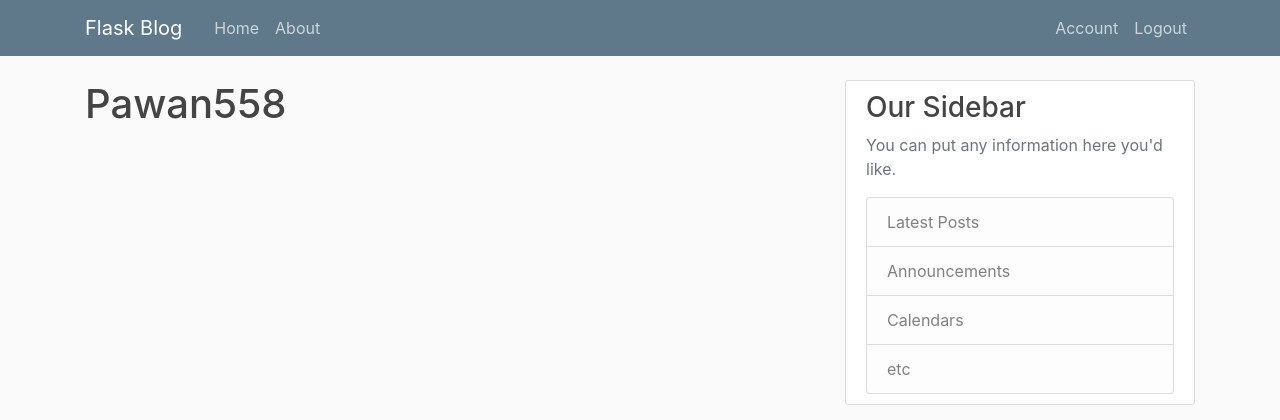
After one commit to khatri7968/WE-Project-19SW32-128-19SWX108, a Flask app: page /account in a window 1280 px wide. The commit adds this page. Shown: the top 420 px of the page. Run offline with Flask 2, Linux system fonts and the light colour scheme; a user stored in the database is signed in.

Commit message:
Authenticated the login and register

```diff
--- a/flaskblog/__init__.py
+++ b/flaskblog/__init__.py
@@ -1,6 +1,7 @@
 from flask import Flask
 from flask_sqlalchemy import SQLAlchemy
 from flask_bcrypt import Bcrypt
+from flask_login import LoginManager
 
 
 app = Flask(__name__)
@@ -8,5 +9,8 @@ app.config['SECRET_KEY'] = '684cce1ec4bcfbebaa14d2ff73a79fd3'
 app.config['SQLALCHEMY_DATABASE_URI'] = 'sqlite:///site.db'
 db = SQLAlchemy(app)
 bcrypt = Bcrypt(app)
+login_manager = LoginManager(app)
+login_manager.login_view = 'login'
+login_manager.login_message_category = 'info'
 
 from flaskblog import routes
--- a/flaskblog/routes.py
+++ b/flaskblog/routes.py
@@ -1,8 +1,8 @@
-from flask import render_template, url_for, redirect, flash
+from flask import render_template, url_for, redirect, flash, request
 from flaskblog import app, db, bcrypt
 from flaskblog.forms import RegristrationForm, LogInForm
 
-
+from flask_login import login_user, logout_user, current_user, login_required
 
 
 from flaskblog.models import User, Post
@@ -35,6 +35,8 @@ def about():
 
 @app.route("/register", methods=['GET', 'POST'])
 def register():
+    if current_user.is_authenticated:
+        return redirect(url_for('home'))
     form = RegristrationForm()
     if form.validate_on_submit():
         hashed_password = bcrypt.generate_password_hash(form.password.data).decode('utf-8')
@@ -47,11 +49,25 @@ def register():
 
 @app.route("/login", methods=['GET', 'POST'])
 def login():
+    if current_user.is_authenticated:
+        return redirect(url_for('home'))
     form = LogInForm()
     if form.validate_on_submit():
-        if form.email.data == 'admin@blog.com' and form.password.data =="12345":
-            flash('You have been logged in!', 'success')
-            return redirect(url_for('home'))
+        user = User.query.filter_by(email=form.email.data).first()
+        if user and bcrypt.check_password_hash(user.password, form.password.data):
+            login_user(user, remember=form.remember.data)
+            next_page = request.args.get('next')
+            return redirect(next_page) if next_page else redirect(url_for('home'))
         else:
-            flash("Login Uncsuccessful. Please check username and password", 'danger')
+            flash("Login Uncsuccessful. Please check email and password", 'danger')
     return render_template('login.html', title='login', form=form)
+
+@app.route("/logout")
+def logout():
+    logout_user()
+    return redirect(url_for('home'))
+
+@app.route("/account")
+@login_required
+def account():
+    return render_template('account.html', title='Account')
--- /dev/null
+++ b/flaskblog/templates/account.html
@@ -0,0 +1,4 @@
+{% extends 'layout.html'%}
+{% block content%}
+    <h1>{{ current_user.username }}</h1>
+{% endblock content %}
--- a/flaskblog/templates/layout.html
+++ b/flaskblog/templates/layout.html
@@ -33,8 +33,13 @@
                     </div>
                     <!-- Navbar Right Side -->
                     <div class="navbar-nav">
-                        <a class="nav-item nav-link" href="{{ url_for('login') }}">Login</a>
-                        <a class="nav-item nav-link" href="{{ url_for('register') }}">Register</a>
+                        {% if current_user.is_authenticated %}
+                            <a class="nav-item nav-link" href="{{ url_for('account') }}">Account</a>
+                            <a class="nav-item nav-link" href="{{ url_for('logout') }}">Logout</a>
+                        {% else %}
+                            <a class="nav-item nav-link" href="{{ url_for('login') }}">Login</a>
+                            <a class="nav-item nav-link" href="{{ url_for('register') }}">Register</a>
+                        {% endif %}
                     </div>
                 </div>
             </div>
```
Also changed, not shown: flaskblog/models.py (+7 -2 lines).
